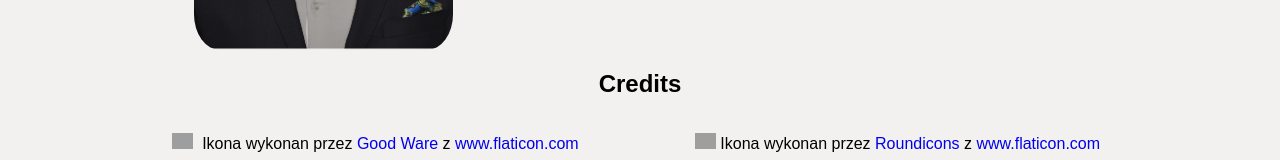
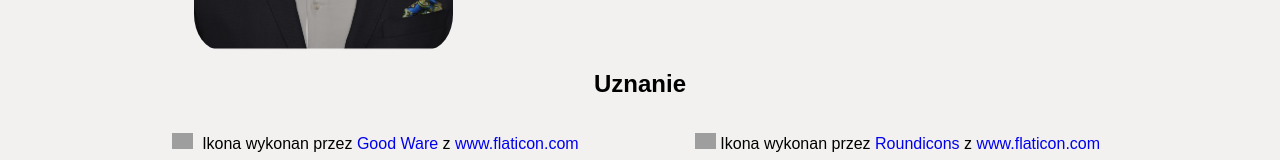
Before and after one commit to wojciechpeciak/coniunctumApp, a React (Create React App) app in the folder client/: page /about/pl in a window 1280 px wide. Shown: the part 453-613 px from the top of the page. Built offline with nearby package versions, Linux system fonts and the light colour scheme; grey boxes are pictures that could not be loaded.

Commit message:
Missing Credits translation added

```diff
--- a/client/src/TextContent.js
+++ b/client/src/TextContent.js
@@ -76,6 +76,10 @@ export const ABOUT = {
     P2: {
         pl: 'To rowiązanie nie jest rozwiązaniem komercyjnym. Zostało stworzone jednynie do celów naukowych. Autor nie uzyskuje żadnych matrialnych korzyście z tego tytułu.',
         en: 'This solution is not a commercial solution. It was created strictly for scientific purposes. The author does not derive any material profits from it.'
+    },
+    H2 : {
+        pl: 'Uznanie',
+        en: 'Credits'
     },
     P3_icon_1: {
         pl: 'Ikona wykonan przez',
--- a/client/src/components/About.js
+++ b/client/src/components/About.js
@@ -34,7 +34,7 @@ class About extends Component {
                         </div>
                     </section>
                     <section className="credits">
-                        <h2>Credits</h2>
+                        <h2>{ABOUT.H2[lang]}</h2>
                         <div>
                         <p>
                             <img src="https://image.flaticon.com/icons/svg/766/766583.svg" alt="Heart icon"/>
```
